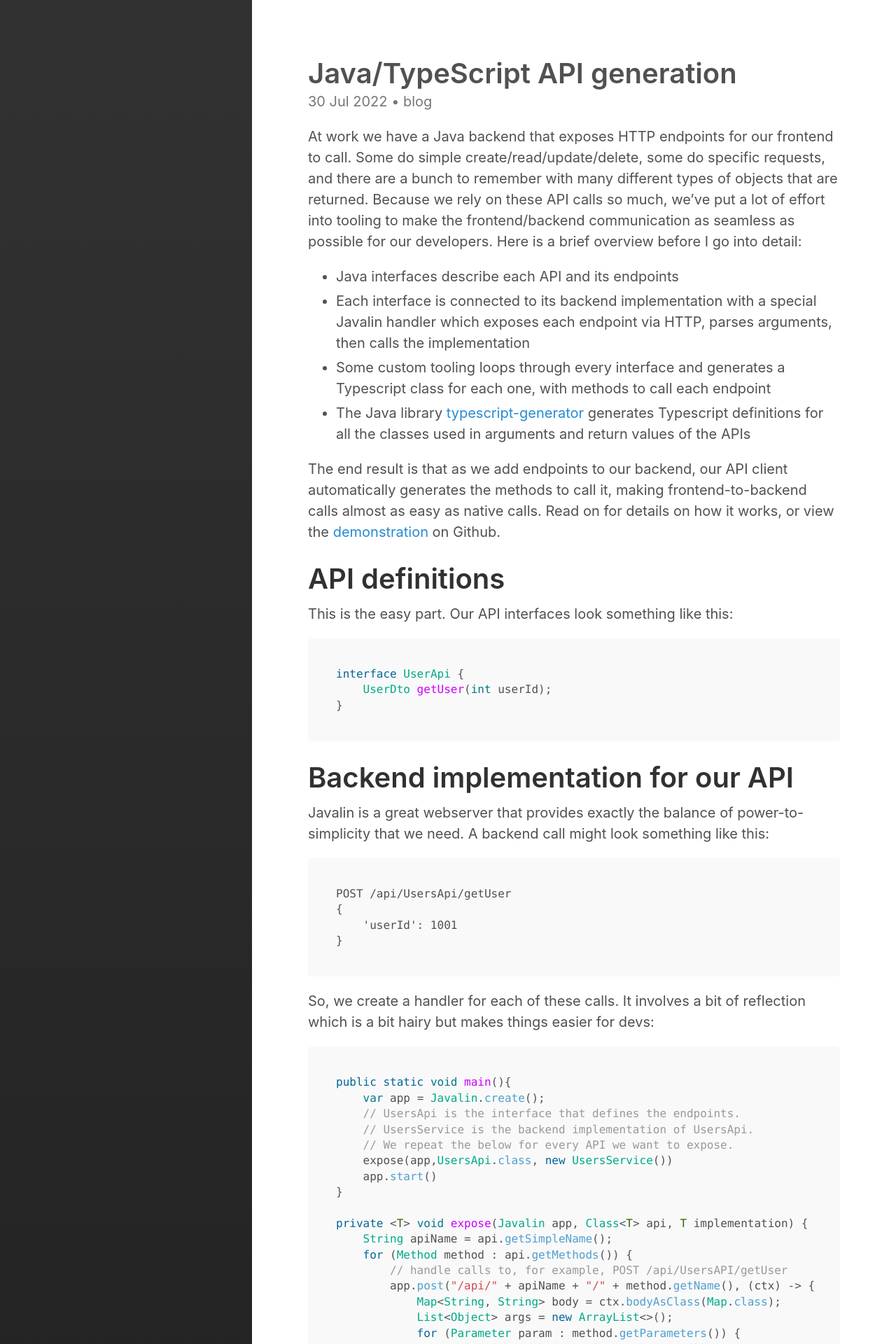
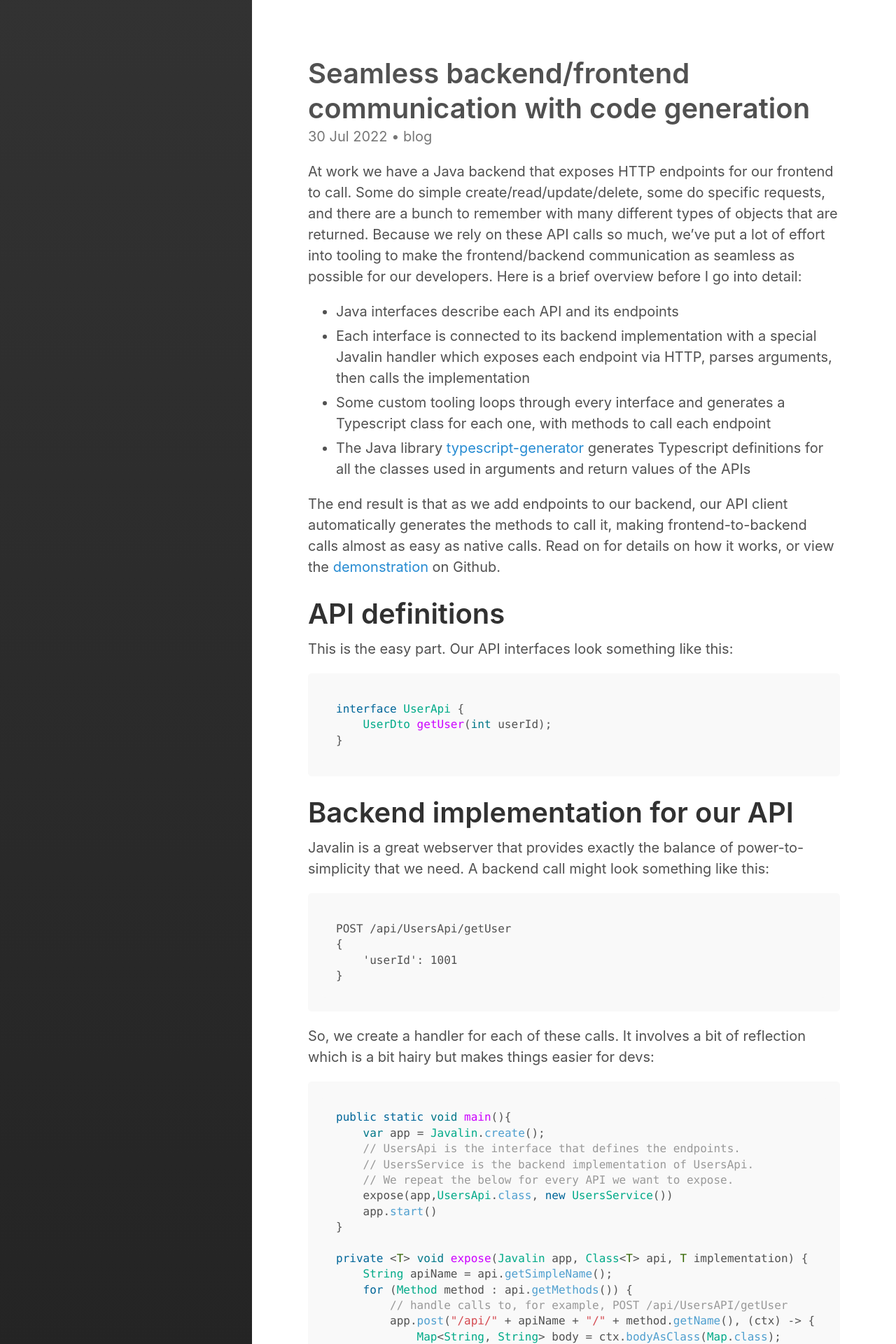
Before and after one commit to crummy/crummy.github.io, a Jekyll site: the page built from _posts/2022-07-30-hand-rolled-api-generator.md, in a window 1280 px wide. Shown: the top 1920 px of the page at 70% size. Built offline with Jekyll 4.4.1, drawn with Linux system fonts in a browser that asks for light colours; some web fonts are replaced; some of the changed lines change nothing that is shown; some of the changed text lies outside the part shown.

Commit message:
Adjust title, add caveats

```diff
--- a/_posts/2022-07-30-hand-rolled-api-generator.md
+++ b/_posts/2022-07-30-hand-rolled-api-generator.md
@@ -1,5 +1,5 @@
 ---
-title: "Java/TypeScript API generation"
+title: "Seamless backend/frontend communication with code generation"
 author: Malcolm
 layout: post
 categories:
@@ -219,6 +219,16 @@
 2. Run `mvn package` to update our Typescript files
 3. In the frontend, write `new UsersService().changeUsername(1001, "foo")` - that's it!
 
+# Caveats
+
+There are a few lessons we've learned along the way that are worth noting, including:
+
+* Java's `Map` is a lot more flexible than Javascript objects. Particularly
+in Javascript objects can only have strings as keys, so don't return a
+`Map<MyRecord, String>`
+* Javascript has no method overloading so if you declare a `getUser()`
+and `getUser(int userId)` you'll run into issues.
+
 # Conclusions
 
 I'm a big fan of typed languages (hence Java backend and Typescript frontend) but traditionally
```
